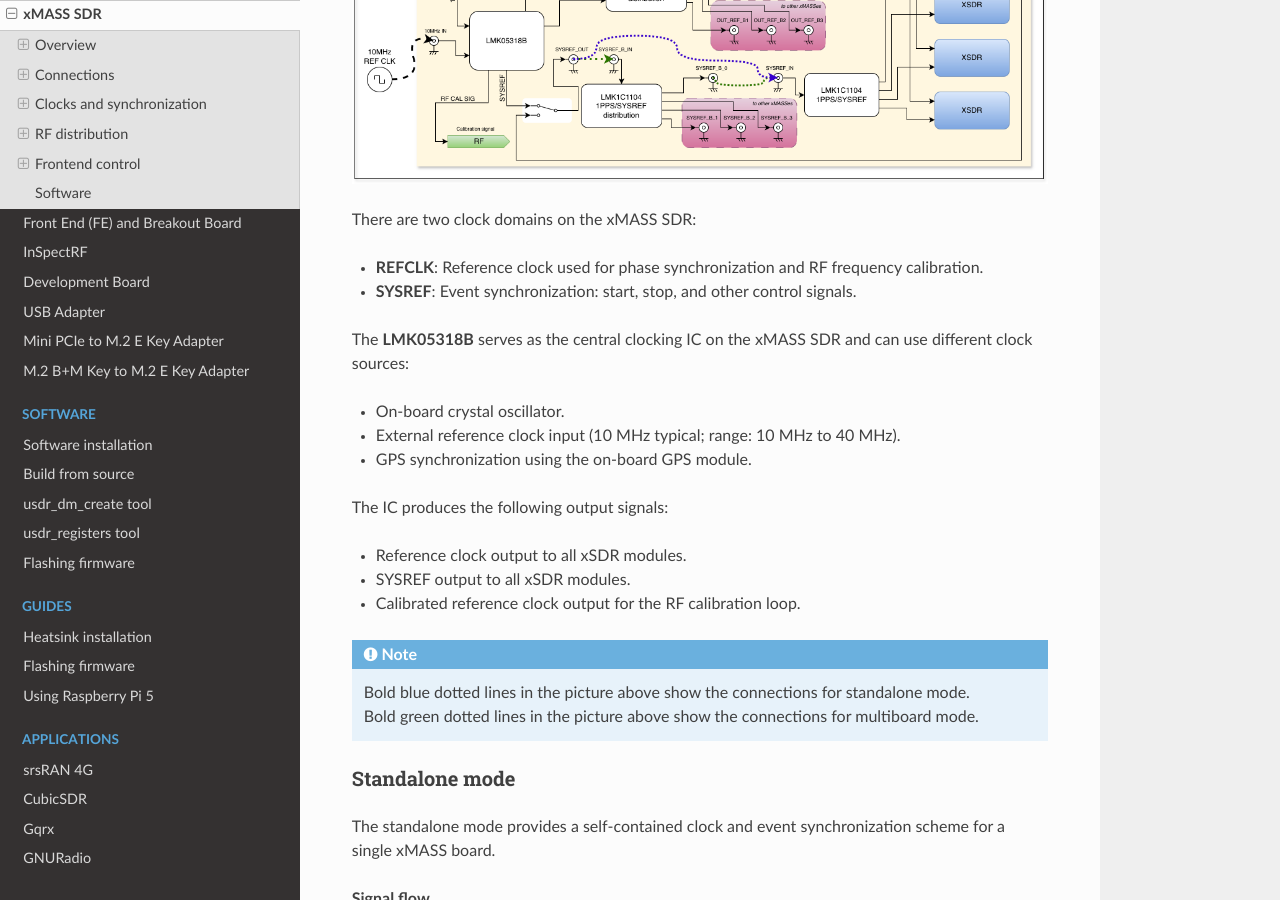
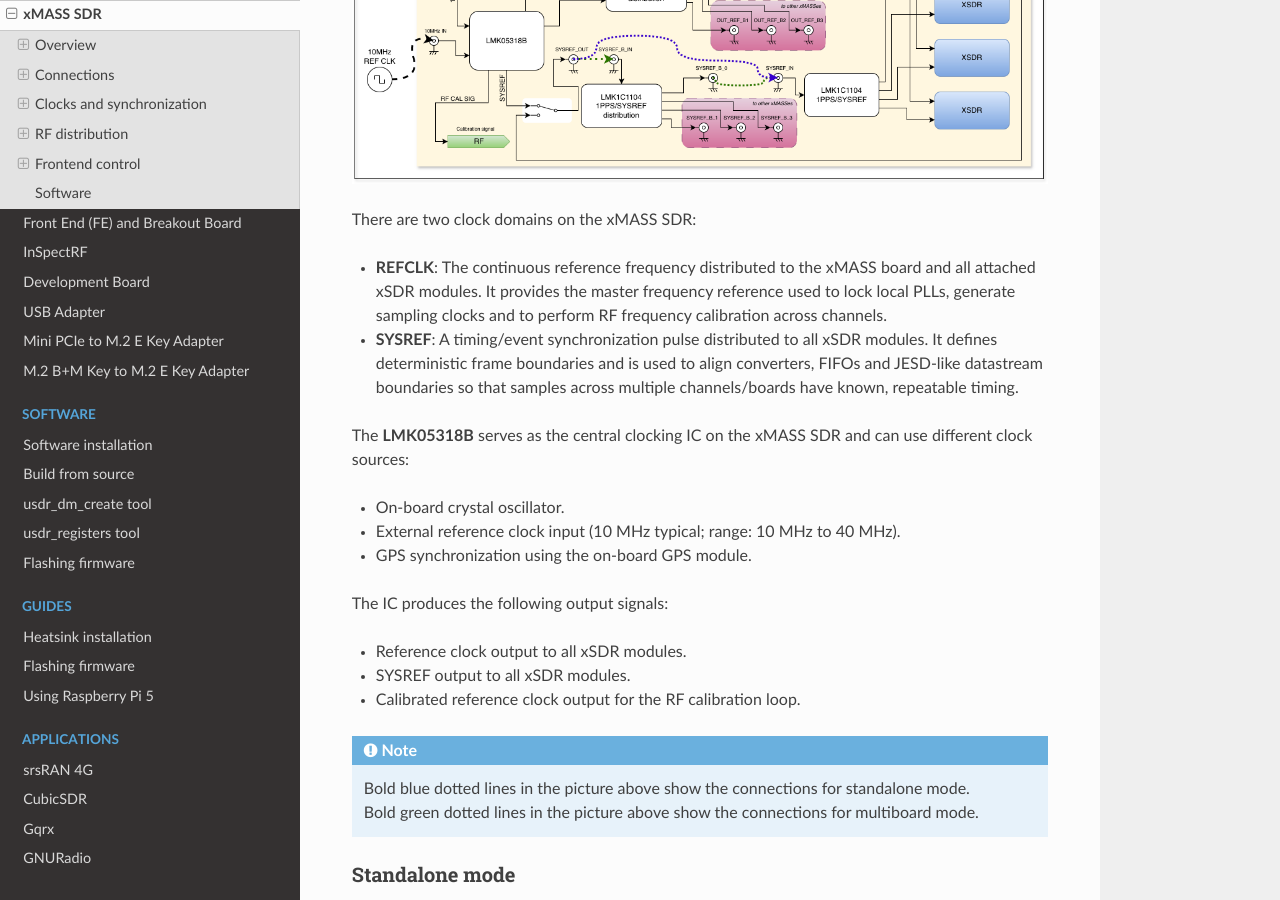
Before and after one commit to wavelet-lab/docs, a Sphinx documentation site: the page built from source/hardware/xmass.rst, in a window 1280 px wide and 900 px high, scrolled down 4969 px. Built offline with Sphinx 7.4.7 and the Read the Docs theme 3.1.0, drawn with Linux system fonts in a browser that asks for light colours.

Commit message:
Updated.

```diff
--- a/source/hardware/xmass.rst
+++ b/source/hardware/xmass.rst
@@ -136,8 +136,8 @@
 
 There are two clock domains on the xMASS SDR:
 
-* **REFCLK**: Reference clock used for phase synchronization and RF frequency calibration.
-* **SYSREF**: Event synchronization: start, stop, and other control signals.
+* **REFCLK**: The continuous reference frequency distributed to the xMASS board and all attached xSDR modules. It provides the master frequency reference used to lock local PLLs, generate sampling clocks and to perform RF frequency calibration across channels.
+* **SYSREF**: A timing/event synchronization pulse distributed to all xSDR modules. It defines deterministic frame boundaries and is used to align converters, FIFOs and JESD-like datastream boundaries so that samples across multiple channels/boards have known, repeatable timing.
 
 The **LMK05318B** serves as the central clocking IC on the xMASS SDR and can use different clock sources:
 
```
